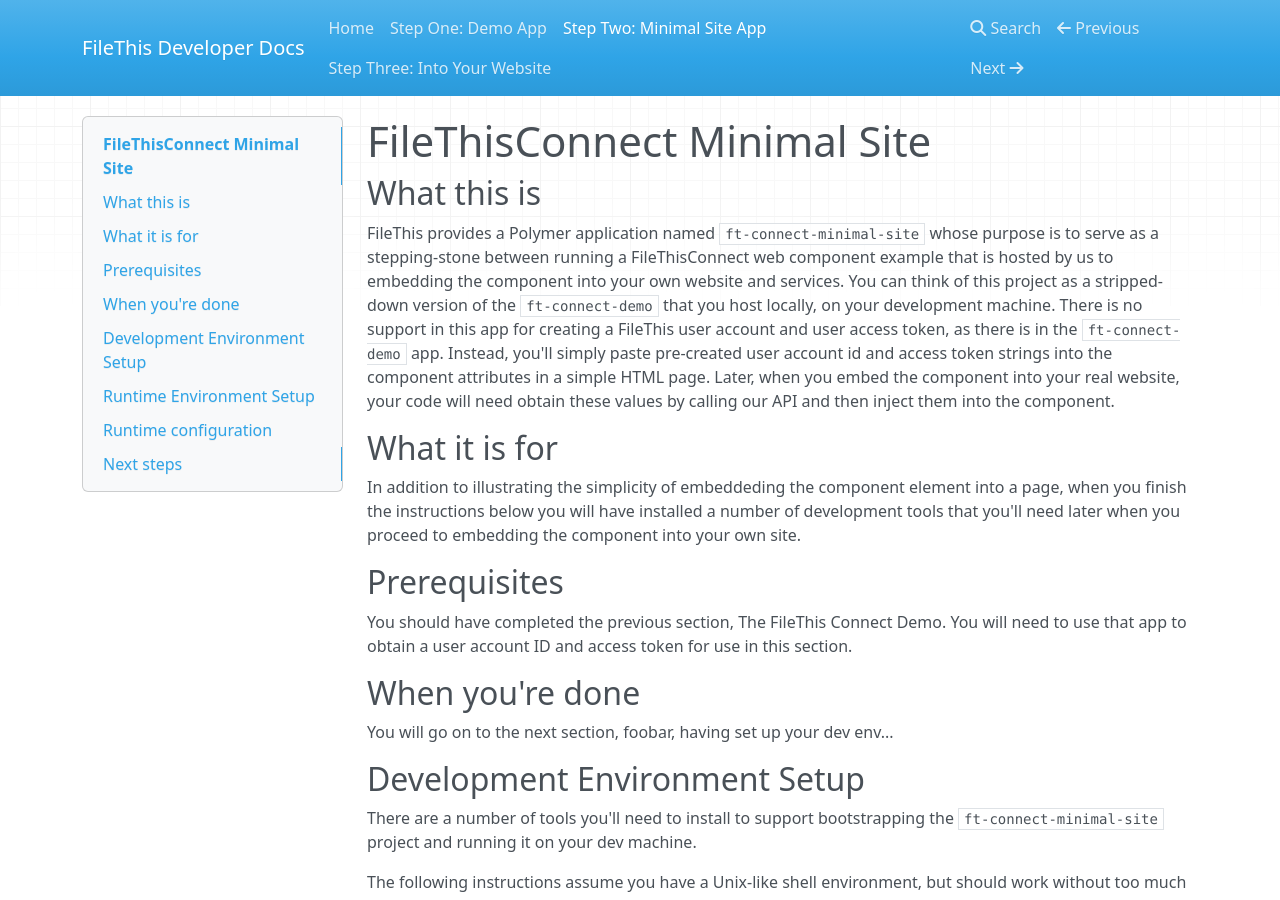
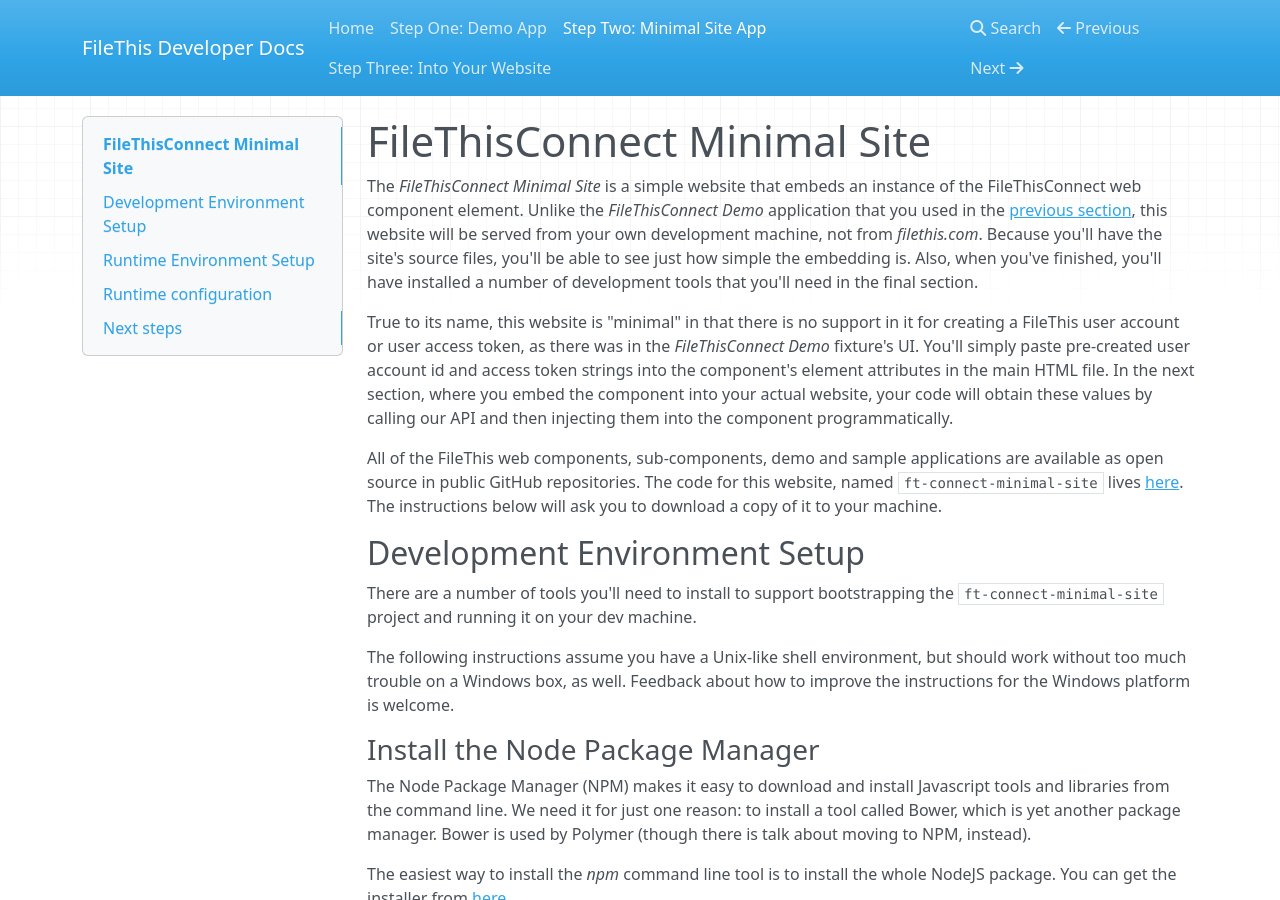
Before and after one commit to filethis/developer-docs, an MkDocs documentation site: the page built from docs/ft-connect-minimal-site.md, in a window 1280 px wide and 900 px high. Built offline with MkDocs 1.6.1, drawn with Linux system fonts in a browser that asks for light colours; nearby versions of some CDN libraries; old or Windows-style settings are respelled for this version of MkDocs; some of the changed text lies outside the part shown.

Commit message:
doc updates

```diff
--- a/docs/ft-connect-minimal-site.md
+++ b/docs/ft-connect-minimal-site.md
@@ -1,20 +1,10 @@
 # FileThisConnect Minimal Site
 
-## What this is
+The _FileThisConnect Minimal Site_ is a simple website that embeds an instance of the FileThisConnect web component element. Unlike the _FileThisConnect Demo_ application that you used in the [previous section](ft-connect-demo.md), this website will be served from your own development machine, not from _filethis.com_. Because you'll have the site's source files, you'll be able to see just how simple the embedding is. Also, when you've finished, you'll have installed a number of development tools that you'll need in the final section.
 
-FileThis provides a Polymer application named `ft-connect-minimal-site` whose purpose is to serve as a stepping-stone between running a FileThisConnect web component example that is hosted by us to embedding the component into your own website and services. You can think of this project as a stripped-down version of the `ft-connect-demo` that you host locally, on your development machine. There is no support in this app for creating a FileThis user account and user access token, as there is in the `ft-connect-demo` app. Instead, you'll simply paste pre-created user account id and access token strings into the component attributes in a simple HTML page. Later, when you embed the component into your real website, your code will need obtain these values by calling our API and then inject them into the component.
+True to its name, this website is "minimal" in that there is no support in it for creating a FileThis user account or user access token, as there was in the _FileThisConnect Demo_ fixture's UI. You'll simply paste pre-created user account id and access token strings into the component's element attributes in the main HTML file. In the next section, where you embed the component into your actual website, your code will obtain these values by calling our API and then injecting them into the component programmatically.
 
-## What it is for
-
-In addition to illustrating the simplicity of embeddeding the component element into a page, when you finish the instructions below you will have installed a number of development tools that you'll need later when you proceed to embedding the component into your own site.
-
-## Prerequisites
-
-You should have completed the previous section, The FileThis Connect Demo. You will need to use that app to obtain a user account ID and access token for use in this section.
-
-## When you're done
-
-You will go on to the next section, foobar, having set up your dev env...
+All of the FileThis web components, sub-components, demo and sample applications are available as open source in public GitHub repositories. The code for this website, named `ft-connect-minimal-site` lives [here](https://github.com/filethis/ft-connect-minimal-site). The instructions below will ask you to download a copy of it to your machine.
 
 ## Development Environment Setup
 
@@ -148,11 +138,11 @@
 
 ## Runtime configuration
 
-True to its name, this project is "minimal" in the sense that it does not provide any runtime support for either creating a FileThis user account, or for obtaining a user access token. You will need to paste literal values for both of these into the source code before running it.
+As mentioned above, this project does not provide any runtime support for either creating a FileThis user account, or for obtaining a user access token. You will need to paste literal values for both of these into the source code before running it.
 
 #### Get an account ID and user access token
 
-We assume you are already set up with a FileThis partner account and are familiar with the [ft-connect-demo](https://filethis.github.io/ft-connect-demo) application. Go to that app now and copy a valid FileThis account id and a user access token. You might create a fresh token so that it does not expire anytime soon.
+Use the [FileThisConnect Demo](https://filethis.github.io/ft-connect-demo/) application now and copy a valid FileThis account id and a user access token from it. You may want to create a fresh token so that it does not expire anytime soon.
 
 #### Configure the account ID and user access token
 
@@ -170,15 +160,10 @@
  3. Upon receiving this _OPTIONS_ request, the server reads the domain name and port from the request's _ORIGIN_ header (_http://localhost:3505_, in our case) and looks this up in an internal whitelist table of some kind. If it finds a match, it responds with success to the _OPTIONS_ request, returning a 200 result code. If it does not find a match, it returns with a non-200 response. We mention in passing that there are other request and response headers which further refine what the requestor is asking to do and, in turn, what server will allow.
  4. When it receives a 200 response to its _OPTIONS_ preflight request, the browser then sends the original request, and things proceed normally.
 
-To make things easy, the FileThis server has been preconfigured to include a CORS whitelist entry for the address: "http://localhost:3505" so that developers can run the `ft-connect-minimal-site` component out of the box. For this reason, be sure that your webserver serves your copy of the project files using the port number 3505.
+To make things easy, the FileThis server has been preconfigured to include a CORS whitelist entry for any http or https URL that uses the _localhost_ domain (on any port) so that developers can run our demo and sample applications out of the box.
 
-At this point, you may be wondering how things are handled once you move your code from your development box (_localhost_) to your testing, staging, and production systems. The FileThisConnect component that you embed into your website will be served, along with all your other files, from your own domains. The FileThis server will need to have a CORS whitelist entry for your address —something like `https://acme.com` and `https://staging.acme.com`. We are working on an enhanced version of our partner console that will allow you to edit your own whitelist. Until this is released, you can either:
-
-1. Use the FileThis API to [read](https://filethis.com/developers/doc/index.html#!/partners/getPartnerUsingGET) and [update](https://filethis.com/developers/doc/index.html#!/partners/updatePartnerUsingPUT) the "cors" property of your "partner" resource. (If you have more than one domain, use a comma to separate each of them.)
-2. Just send us a list of your addresses and we will update your whitelist for you.
+You may be wondering how things are handled once you move your code from your development box (_localhost_) to your testing, staging, and production systems. The FileThisConnect component that you embed into your website will be served, along with all your other files, from your own domains. The FileThis server will need to have a CORS whitelist entry for your address —something like `https://acme.com` and `https://staging.acme.com`. We are working on an enhanced version of our partner console that will allow you to edit your own whitelist. Until then, please send us a list of your addresses and we will update your whitelist for you.
 
 ## Next steps
 
-You've already used the `ft-connect-demo`  app, and now brought up the minimal app. The next logical step is to actually embed an instance of the FileThisConnect element into your own website.
-
-We suggest starting by embedding this minimal element, hardcoded account ID, user access token, and all. Then proceeding to the task of writing code in your system to obtain these programmatically.
+You've now brought up the minimal app and have installed a number of development tools. The next section will help guide you through actually embed an instance of the FileThisConnect element into your own website.
```
Also changed, not shown: docs/ft-connect-demo.md (+11 -11 lines), docs/ft-into-partner-website.md (+11 -1 lines).
